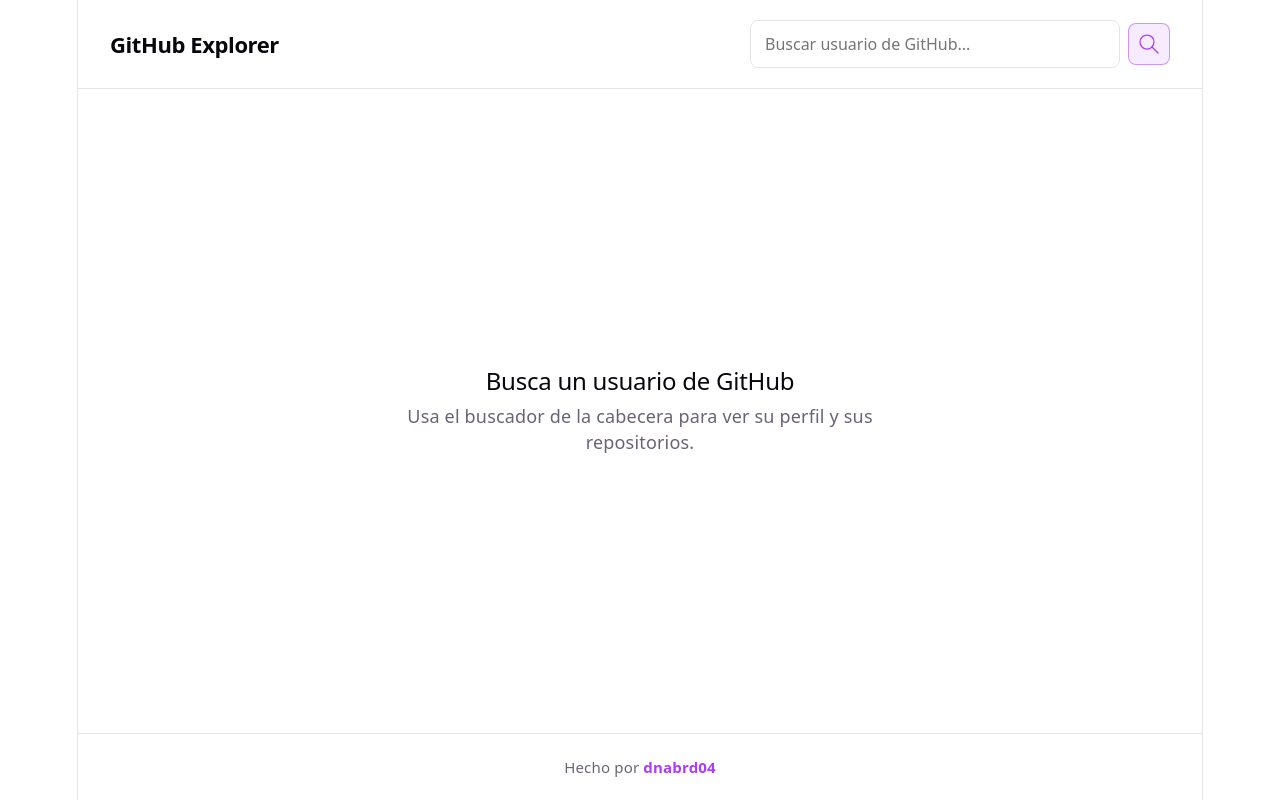
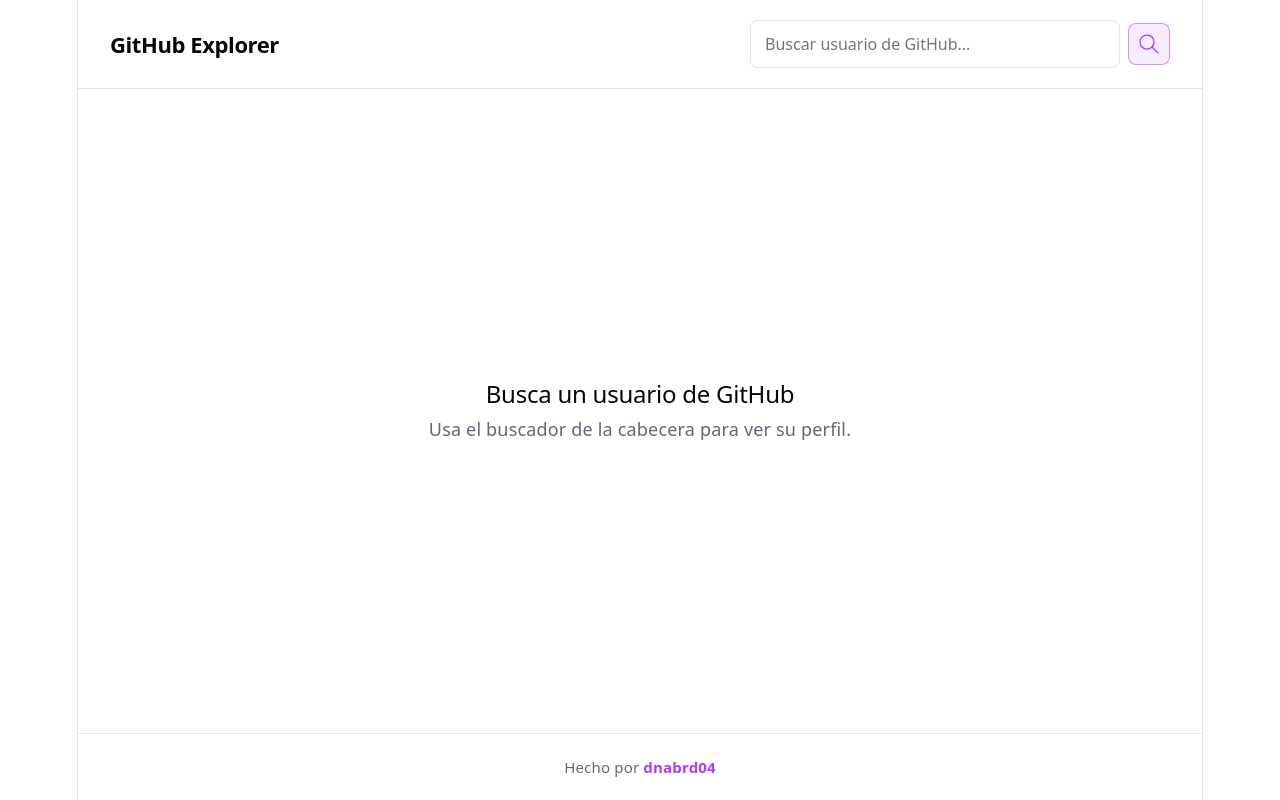
Before and after one commit to dnabrd04/github-explorer, a React (Vite) app: page / in a window 1280 px wide. Built offline with nearby package versions, Linux system fonts and the light colour scheme.

Commit message:
Add code to shows the component when exists

```diff
--- a/src/pages/Home.tsx
+++ b/src/pages/Home.tsx
@@ -1,12 +1,31 @@
-function Home() {
-  return (
-    <section className="home-empty">
-      <h2>Busca un usuario de GitHub</h2>
-      <p>
-        Usa el buscador de la cabecera para ver su perfil y sus repositorios.
-      </p>
-    </section>
-  )
+import UserProfile from '../components/UserProfile.tsx'
+import { useUser } from '../hooks/useUser.ts'
+
+type HomeProps = {
+  username: string
+}
+
+function Home({ username }: HomeProps) {
+  const { user, loadingUser, error } = useUser(username)
+
+  if (!username) {
+    return (
+      <section className="home-empty">
+        <h2>Busca un usuario de GitHub</h2>
+        <p>Usa el buscador de la cabecera para ver su perfil.</p>
+      </section>
+    )
+  }
+
+  if (loadingUser) {
+    return <p className="content-status">Cargando datos del usuario...</p>
+  }
+
+  if (error) {
+    return <p className="content-status">{error}</p>
+  }
+
+  return user ? <UserProfile user={user} /> : null
 }
 
 export default Home
```
